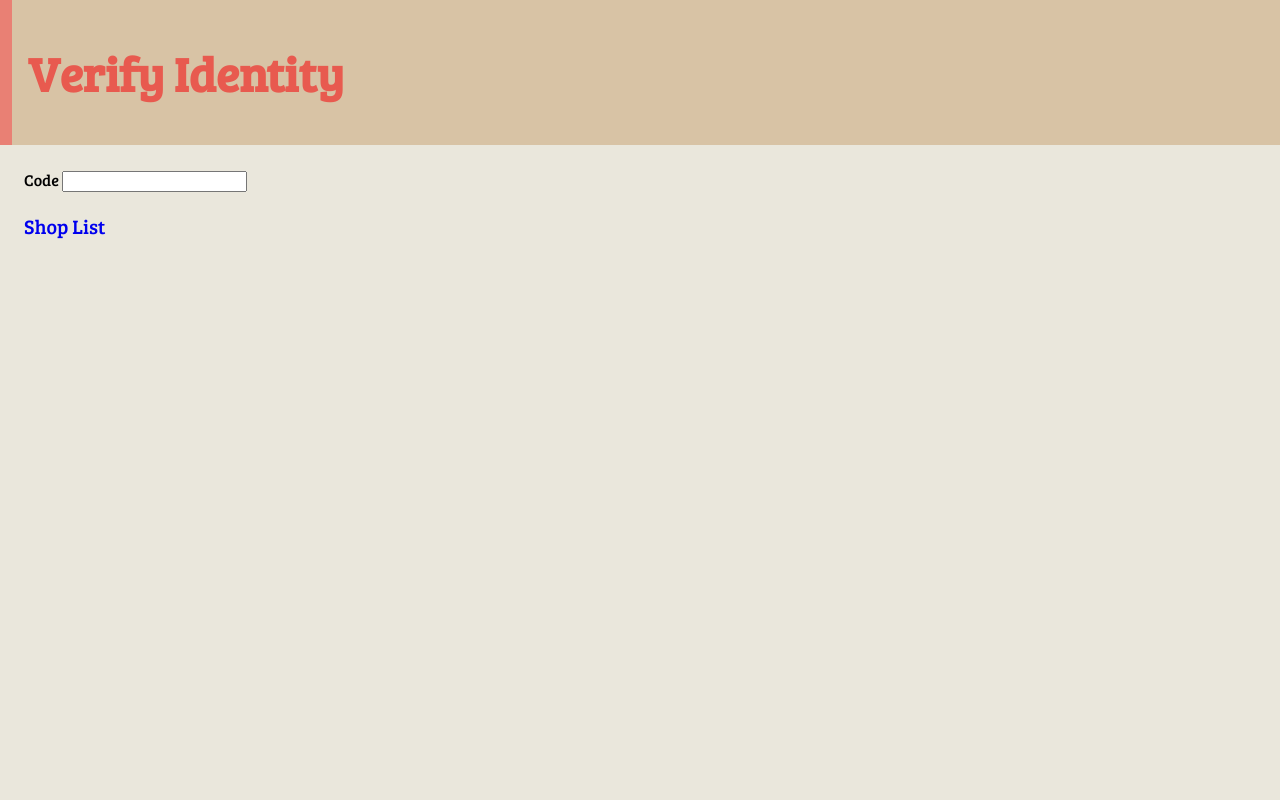
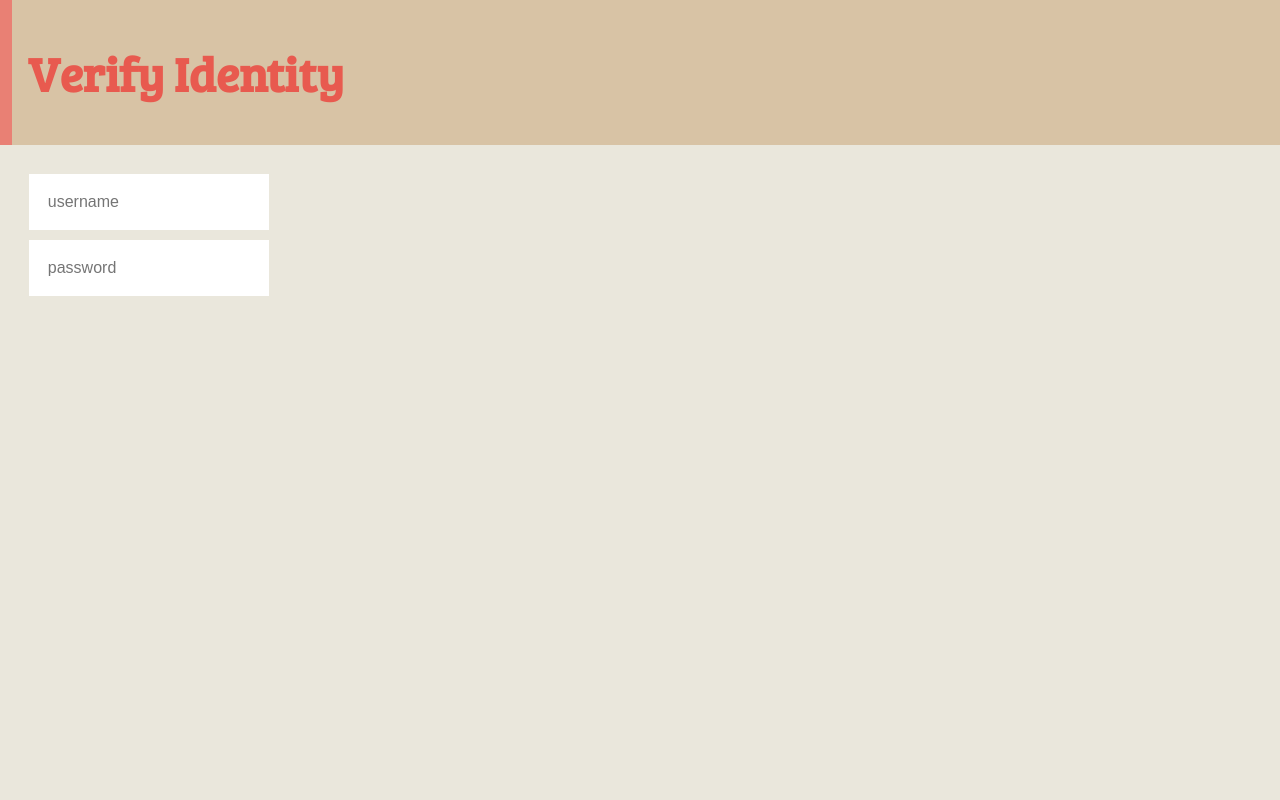
Before and after one commit to ollydevulder/slots-project, a Django app: page /login/ in a window 1280 px wide. Run offline with Django 3.2, Linux system fonts and the light colour scheme.

Commit message:
Added Login system

```diff
--- a/covidproject/settings.py
+++ b/covidproject/settings.py
@@ -20,7 +20,7 @@ BASE_DIR = os.path.dirname(os.path.dirname(os.path.abspath(__file__)))
 
 SECRET_KEY = 'Secret'  # Managed by django-heroku.
 
-DEBUG = False
+DEBUG = True
 
 ALLOWED_HOSTS = [] # Managed by django-heroku.
 
--- a/slots/admin.py
+++ b/slots/admin.py
@@ -1,6 +1,6 @@
 from django.contrib import admin
 
-from .models import Shop, Slot, Person
+from .models import Shop, Slot
 
 admin.site.register(Shop)
 admin.site.register(Slot)
--- /dev/null
+++ b/slots/static/slots/css/login.css
@@ -0,0 +1,18 @@
+.login-form input {
+    max-width: 15rem;
+    padding: 1rem;
+    margin: 0.3rem;
+
+    border: 0.2rem solid white;
+    background-color: white;
+    transition: 0.5s ease;
+    font-size: 1rem;
+}
+
+.login-form input:focus {
+    border-color: gray;
+}
+
+.error {
+    color: var(--error)
+}
--- a/slots/templates/slots/login.html
+++ b/slots/templates/slots/login.html
@@ -1,5 +1,6 @@
 {% extends 'base.html' %}
 {% load static %}
+{% block css %}{% static 'slots/css/login.css' %}{% endblock %}
 
 {% block title %}Login{% endblock %}
 
@@ -8,10 +9,17 @@
 {% endblock %}
 
 {% block content %}
-    <form>
-        <span>Code <input type="password" maxlength="6"></span>
+    <form action="{% url 'slots:login' %}" method="POST" class="container login-form">
+        {% csrf_token %}
+        {% if failed %}
+            <span class="error">Login Failed :(</span>
+        {% endif %}
+        {% comment %} <label for="username">Username</label> {% endcomment %}
+        <input id="username" name="username" type="text" placeholder="username">
+        {% comment %} <label for="password">Password</label> {% endcomment %}
+        <input id="password" name="password" type="password" placeholder="password">
+        <span hidden><input type="submit"></span>
     </form>
-    <a href="{% url 'slots:shops' %}"><p>Shop List</p></a>
 {% endblock %}
 
 {% block sidebar %}<!-- empty -->{% endblock %}
--- a/slots/templates/slots/shops.html
+++ b/slots/templates/slots/shops.html
@@ -1,9 +1,6 @@
 {% extends 'base.html' %}
 {% load static %}
-
-{% block css %}
-<link href="{% static 'slots/css/shops.css' %}" rel="stylesheet">
-{% endblock %}
+{% block css %}{% static 'slots/css/shops.css' %}{% endblock %}
 
 {% block title %}Slots App{% endblock title %}
 
--- a/slots/urls.py
+++ b/slots/urls.py
@@ -5,7 +5,10 @@ from . import views
 app_name = 'slots'
 urlpatterns = [
     path('', views.index, name='index'),
-    path('login/', views.login, name='login'),
+
+    path('login/', views.login_view, name='login'),
+    path('logout/', views.logout_view, name='logout'),
+
     path('shops/', views.ShopsView.as_view(), name='shops'),
     path('shops/<int:pk>/', views.ShopView.as_view(), name='view-shop'),
 ]
--- a/slots/views.py
+++ b/slots/views.py
@@ -1,19 +1,71 @@
+from django.contrib.auth import authenticate, login, logout
+from django.http import HttpResponse
 from django.shortcuts import render, redirect
-from django.http import HttpResponse
+from django.utils.decorators import method_decorator
 from django.views.generic import DetailView, ListView
 
 from .models import Shop
 
 
-def index(request):
-    # Temporary redirect until user system added
-    return redirect('/shops')
+def check_user(func):
+    """
+    User authentication decorator\n
+    Redirects to login page if User not authenticated.
+    """
+    def wrapper(request, *args, **kwargs):
+        if request.user.is_authenticated:
+            return func(request, *args, **kwargs)
+        else:
+            return redirect('slots:login')
+    return wrapper
 
 
-def login(request):
-    return render(request, template_name='slots/login.html')
+def login_view(request):
+    template_name = 'slots/login.html'
+    failed = False
+
+    if request.user.is_authenticated:
+        # If already logged in then redirect.
+        return redirect('/')
+
+    if request.method == 'POST':
+        if not set(['username', 'password']).issubset(set(request.POST)):
+            # Form does not have required values
+            failed = True
+        else:
+            # Get form values.
+            username = request.POST['username']
+            password = request.POST['password']
+
+            # Attempt login.
+            user = authenticate(username=username, password=password)
+            if user is not None:
+                # Login success
+                login(request, user)
+                # Render success page.
+                return render(request, 'slots/success.html')
+            else:
+                # Login failed
+                failed = True
+
+    return render(
+        request,
+        template_name=template_name,
+        context={ 'failed': failed },
+    )
+
+@check_user
+def logout_view(request):
+    logout(request)
+    return redirect('slots:login')
+
+@check_user
+def index(request):
+    # Temporary redirect
+    return redirect('slots:shops')
 
 
+@method_decorator(check_user, name='dispatch')
 class ShopsView(ListView):
     model = Shop
     template_name = 'slots/shops.html'
@@ -21,6 +73,7 @@ class ShopsView(ListView):
     ordering = ['name']
 
 
+@method_decorator(check_user, name='dispatch')
 class ShopView(DetailView):
     model = Shop
     template_name = 'slots/shop-page.html'
--- a/static/css/style.css
+++ b/static/css/style.css
@@ -7,6 +7,8 @@
     --light-red: #e98074;
     --taken: #e85a4f;
     --red: #e85a4f;
+    --error: #e91a0c;
+
 
     --blue: #a8e6cf;
     --green: #89fa73;
--- a/templates/base.html
+++ b/templates/base.html
@@ -7,8 +7,7 @@
 
     <link href="https://fonts.googleapis.com/css2?family=Bree+Serif&family=Lato&display=swap" rel="stylesheet">
     <link href="{% static 'css/style.css' %}" rel="stylesheet">
-    {% block css %}{% endblock %}
-
+    <link href="{% block css %}{% endblock %}" rel="stylesheet">
 
 
 </head>
@@ -23,7 +22,8 @@
         <div class="sidebar">
             {% block sidebar %}
                 <ul class="linklist">
-                    <a href="{% url 'slots:shops' %}"><li>SHOPS</li></a>
+                    <a href="{% url 'slots:shops' %}"><li>shops</li></a>
+                    <a href="{% url 'slots:logout' %}"><li>log out</li></a>
                 </ul>
             {% endblock %}
         </div>
```
Also changed, not shown: slots/models.py (+6 -5 lines), slots/static/slots/css/shops.css (+0 -10 lines), slots/templates/slots/shop-page.html (+2 -5 lines), slots/templates/slots/success.html (added, +8 -0 lines).
